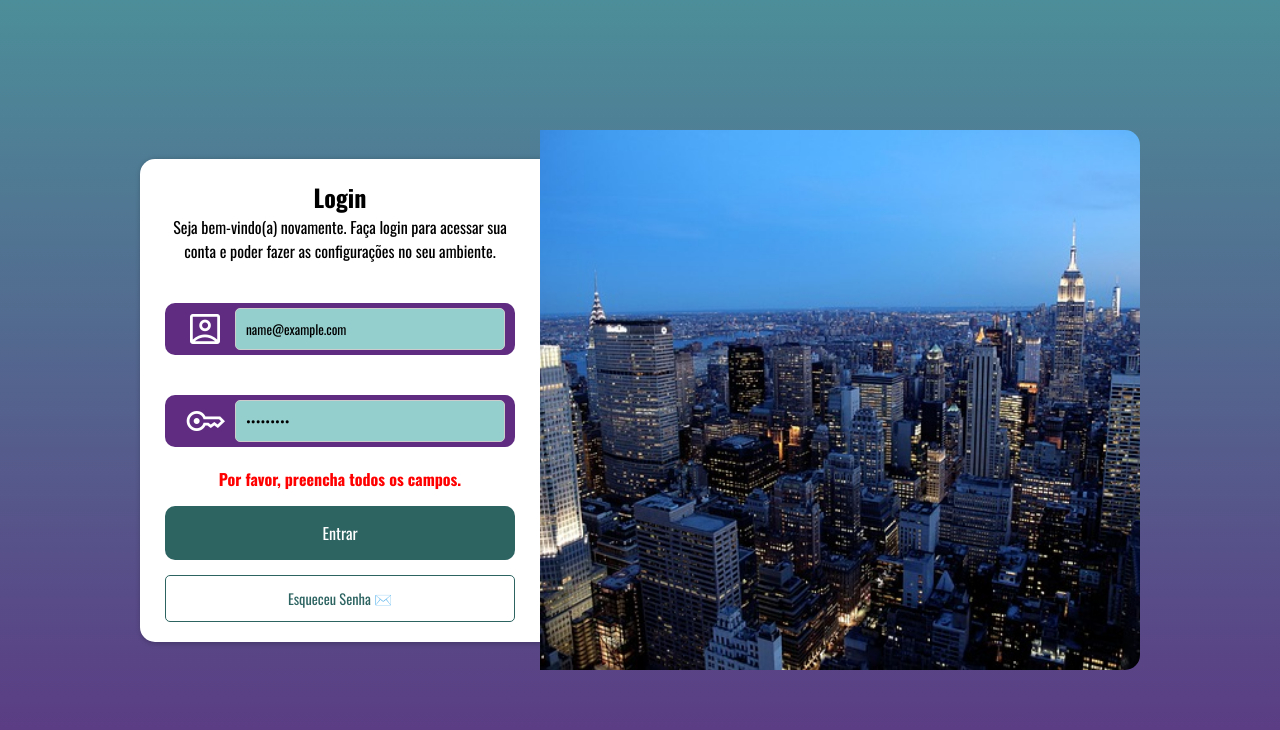
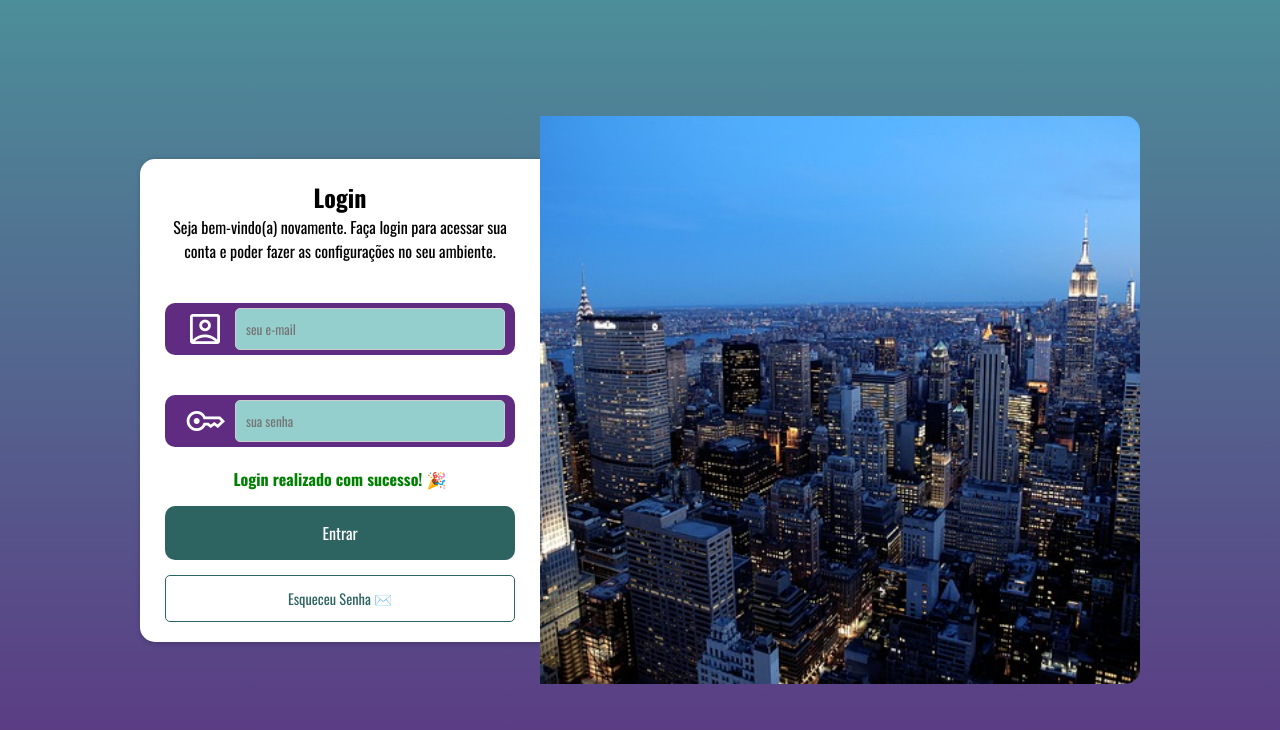
Before and after one commit to arieldreis/Login-Project, a plain HTML site: page project/index.html in a window 1280 px wide. Both pictures are taken after typing "name@example.com", "Sample123" into the empty fields and a click on the button "Entrar". Drawn offline with nearby package versions, Linux system fonts and the light colour scheme.

Commit message:
Refactor image div structure and improve input validation logic in login script

```diff
--- a/project/index.html
+++ b/project/index.html
@@ -30,7 +30,7 @@
                 </form>
             </section>
         </div>
-        <div class="img">
+        <div class="img" id="img">
             <img src="assets/new-york-1745089_640.jpg" alt="Imagem de um prédio">
         </div>
     </main>
--- a/project/script.js
+++ b/project/script.js
@@ -3,17 +3,28 @@ const userid = document.getElementById('idemail');
 const passwordId = document.getElementById('idpassword');
 const verficacao = document.getElementById('verficacao');
 const buttonForm = document.getElementById('buttonForm');
+const img =  document.getElementById('img');
 
-// Inputs verficados
-const user = userid.value;
-const password = passwordId.value;
 
 buttonForm.addEventListener('click', (e) => {
     e.preventDefault();
+    // Inputs verficados
+    const user = userid.value;
+    const password = passwordId.value;
     if(user === "" || password === ""){
         verficacao.innerHTML = "Por favor, preencha todos os campos.";
         verficacao.style.color = "red";
         verficacao.style.fontWeight = "bolder";
         verficacao.style.textAlign = "center";
+        img.style.height = "71%";
+    }else{
+        verficacao.innerHTML = "Login realizado com sucesso! 🎉";
+        verficacao.style.color = "green";
+        verficacao.style.fontWeight = "bolder";
+        verficacao.style.textAlign = "center";
+        img.style.height = "71%";
     }
+
+    userid.value = "";
+    passwordId.value = "";
 });
```
